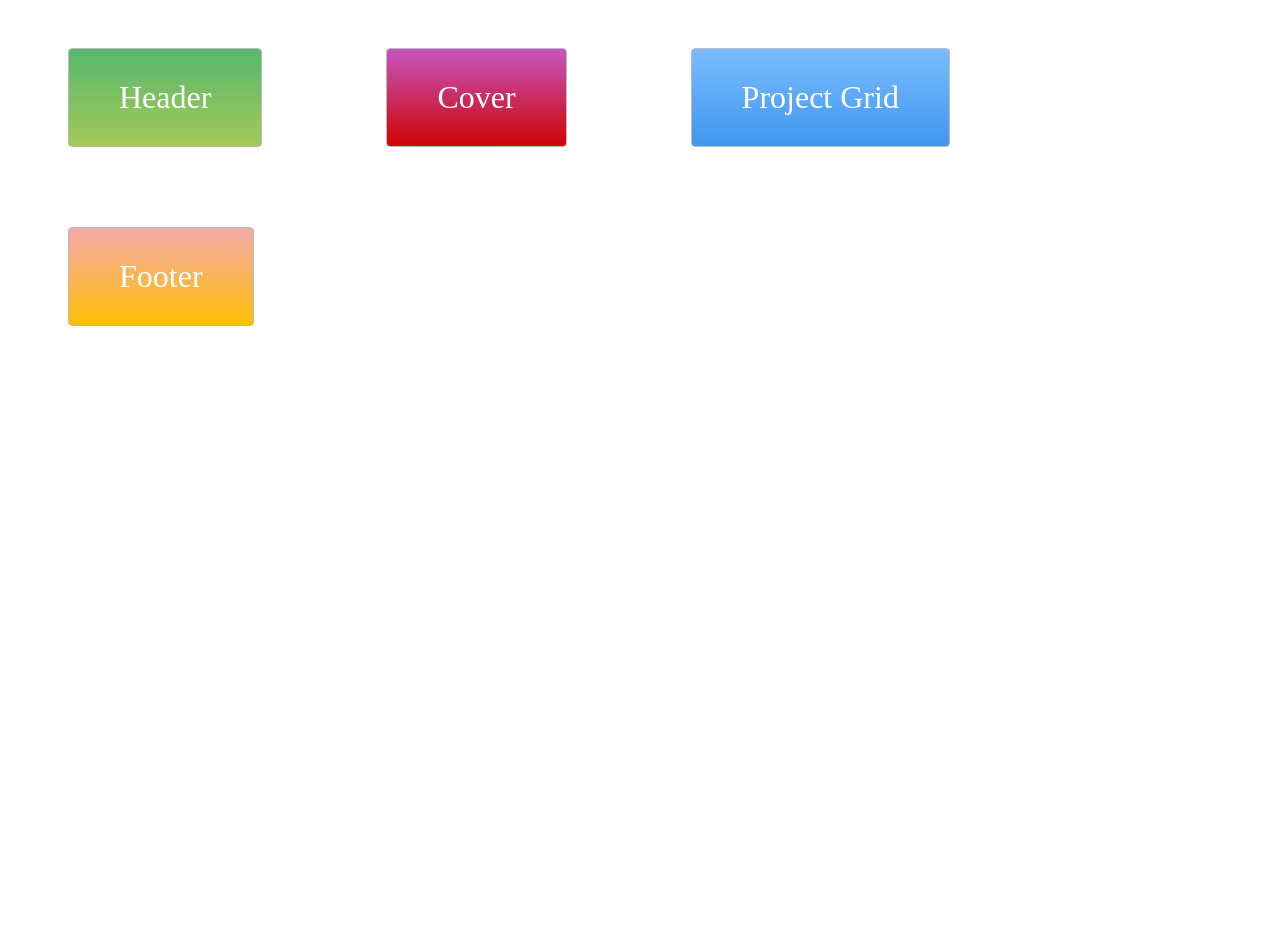
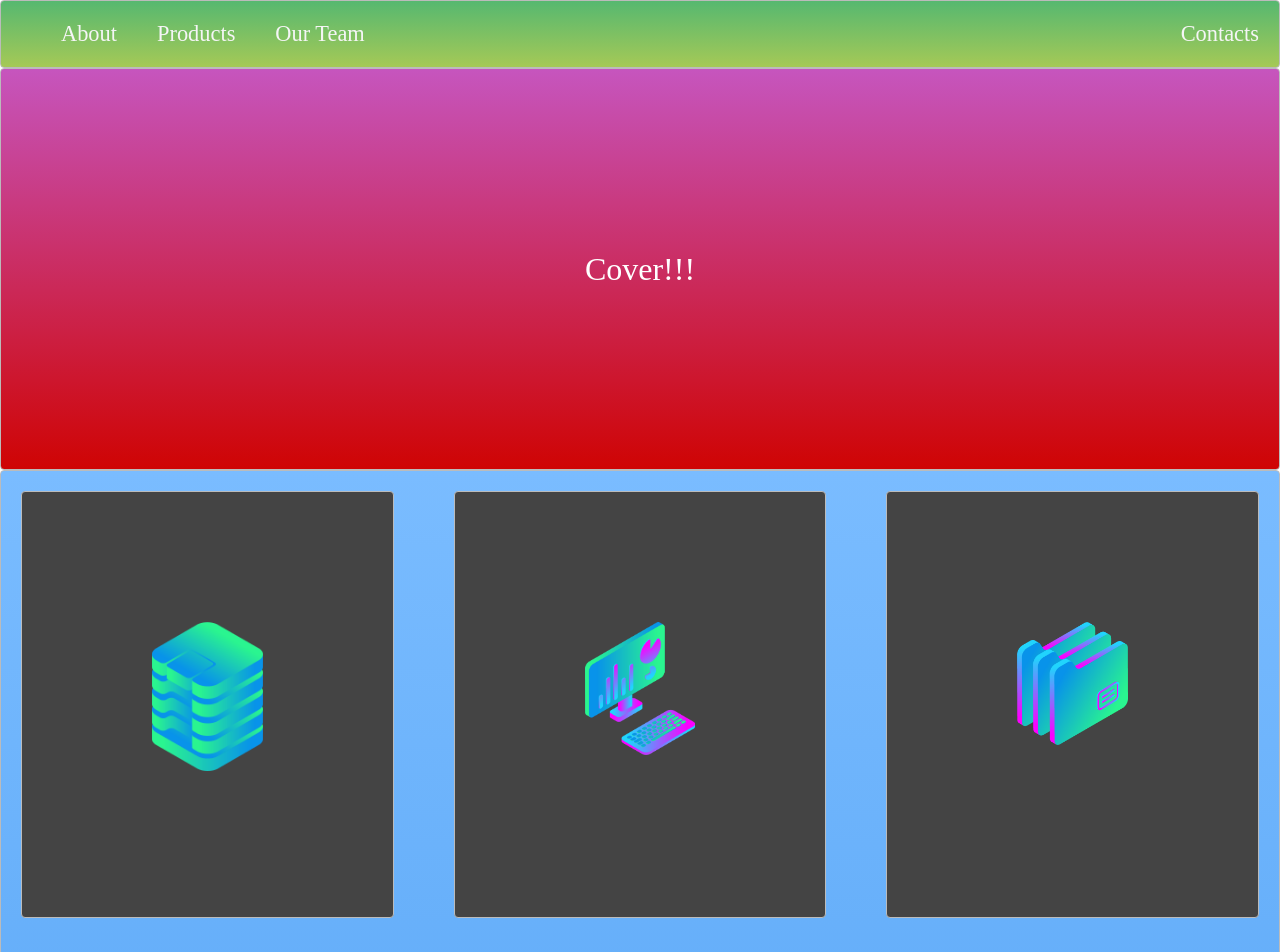
Before and after one commit to MTelschow/Zero-to-Mastery-Complete-Web-Developer, a plain HTML site: page CSS Grid/index.html in a window 1280 px wide. Shown: the top 952 px of the page. Before the commit the page ends 800 px from the top, so only its background shows below. Drawn offline with Linux system fonts and the light colour scheme.

Commit message:
Adjust layout

```diff
--- a/CSS Grid/index.html
+++ b/CSS Grid/index.html
@@ -5,9 +5,25 @@
   <link rel="stylesheet" type="text/css" href="./style.css">
 </head>
 <body>
-  <div class="zone green">Header</div>
-  <div class="zone red">Cover</div>
-  <div class="zone blue">Project Grid</div>
-  <div class="zone yellow">Footer</div>
+    <nav class="zone green">
+      <ul class="main-nav">
+        <li><a href="">About</a></li>
+        <li><a href="">Products</a></li>
+        <li><a href="">Our Team</a></li>
+        <li class="push"><a href="">Contacts</a></li>
+      </ul>
+    </nav>
+    <div class="container zone red">Cover!!!</div>
+    <div class="zone blue grid-wrapper">
+      <div class="box zone"><img src="./img/data_storage_2_2.png"></div>
+      <div class="box zone"><img src="./img/desktop_analytics_2.png"></div>
+      <div class="box zone"><img src="./img/files_2.png"></div>
+      <div class="box zone"><img src="./img/monitor_coding_2.png"></div>
+      <div class="box zone"><img src="./img/monitor_settings_2.png"></div>
+      <div class="box zone"><img src="./img/server_2_2.png"></div>
+      <div class="box zone"><img src="./img/server_3.png"></div>
+      <div class="box zone"><img src="./img/server_safe_2.png"></div>
+    </div>
+    <footer class="zone yellow">Mathis Telschow</footer>
 </body>
 </html>
--- a/CSS Grid/style.css
+++ b/CSS Grid/style.css
@@ -1,8 +1,11 @@
+body {
+    margin: auto 0;
+    display: flex;
+    flex-direction: column;
+}
+
 .zone {
-    padding:30px 50px;
-    margin:40px 60px;
     cursor:pointer;
-    display:inline-block;
     color:#FFF;
     font-size:2em;
     border-radius:4px;
@@ -16,6 +19,70 @@
     -o-box-shadow:rgba(0,0,0,0.8) 0px 5px 15px, inset rgba(0,0,0,0.15) 0px -10px 20px;
     box-shadow:rgba(0,0,0,0.8) 0px 5px 15px, inset rgba(0,0,0,0.15) 0px -10px 20px;
 }
+
+/* NAV */
+.main-nav{
+    display: flex;
+    list-style: none;
+    font-size: 0.7em;
+    margin: 0;
+}
+
+@media only screen and (max-width: 600px) {
+    .main-nav {
+        font-size: 0.5em;
+        padding: 0;
+    }
+}
+
+.push {
+    margin-left: auto;
+}
+
+li {
+
+    padding: 20px;
+}
+
+a {
+    color: #f5f5f6;
+    text-decoration: none;
+}
+
+/* COVER */
+.container {
+    display: flex;
+    justify-content: center;
+    align-items: center;
+    height: 50vh;
+}
+
+/* PROJECT GRID */
+.grid-wrapper {
+    display: grid;
+    gap: 20px;
+    grid-template-columns: repeat(auto-fill, minmax(350px, 1fr));
+}
+
+.box {
+    background-color: #444;
+    padding: 130px;
+    margin: 20px;
+}
+
+.box > img{
+    width: 100%;
+}
+
+
+
+/* FOOTER */
+footer {
+    display: flex;
+    justify-content: center;
+    align-items: center;
+}
+
 
 /*https://paulund.co.uk/how-to-create-shiny-css-buttons*/
 /***********************************************************************
```
